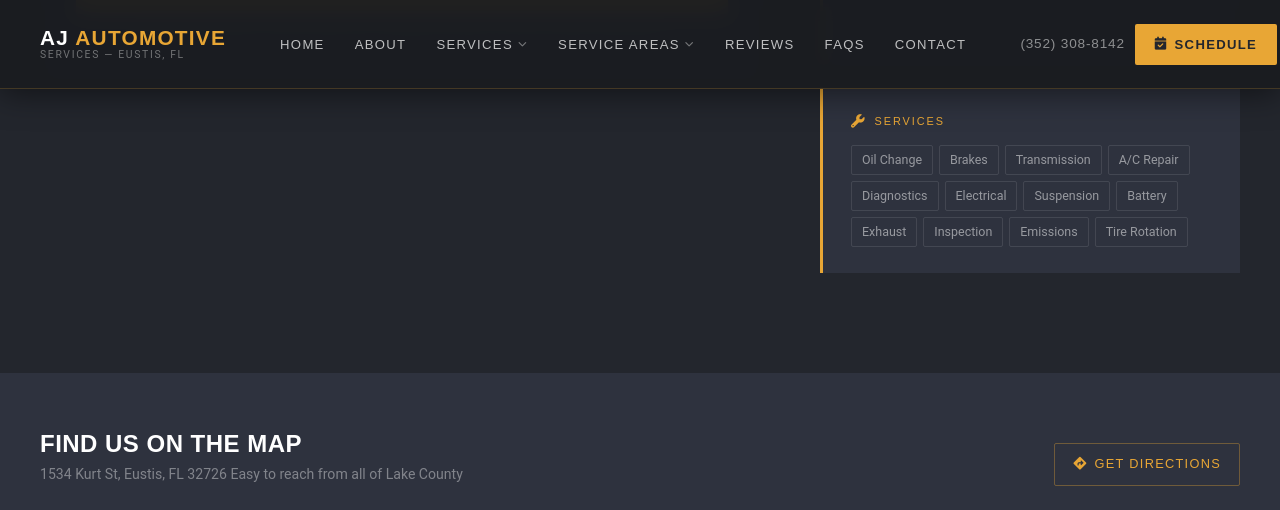
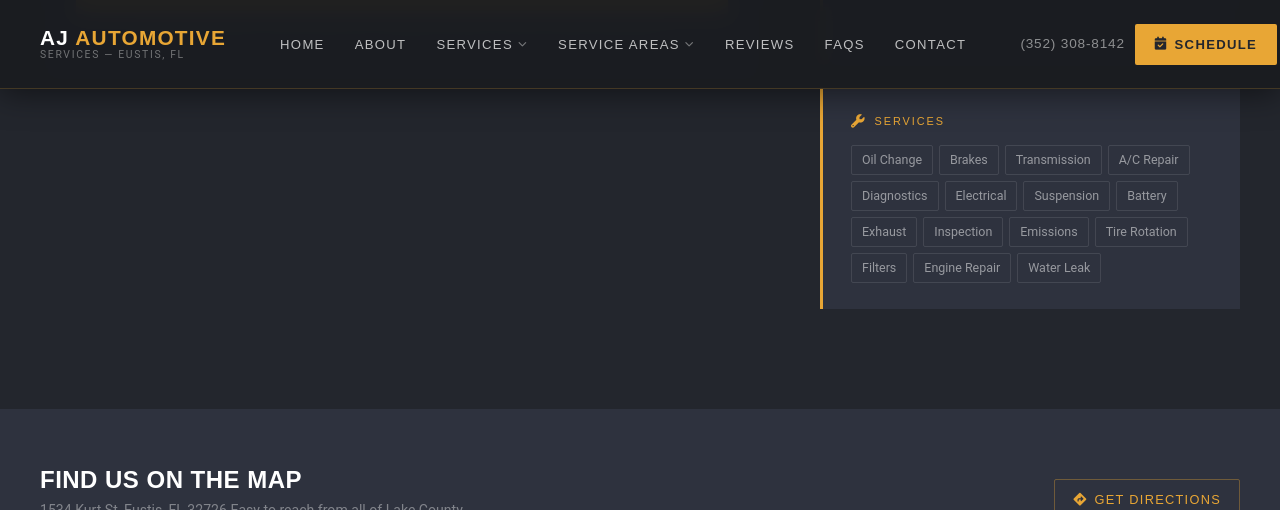
Before and after one commit to JamesBrownR/AJ-Auto-Repair, a Jekyll site: the page built from contact/index.html, in a window 1280 px wide and 900 px high, scrolled down 1234 px, cut to the strip 0-510 px from the top of the window. Built offline with Jekyll 4.4.1, drawn with Linux system fonts in a browser that asks for light colours; nearby versions of some CDN libraries; some web fonts are replaced; library files that are not in the unit come from our copies.

Commit message:
Update index.html

```diff
--- a/contact/index.html
+++ b/contact/index.html
@@ -158,6 +158,9 @@
                                     <option value="fleet">Fleet Maintenance</option>
                                     <option value="motorcycle">Motorcycle / Small Engine</option>
                                     <option value="other">Other</option>
+                                    <option value="air-cabin-filter">Air &amp; Cabin Filter Replacement</option>
+<option value="engine-repair">Engine Repair</option>
+<option value="water-leak">Water Leak Repair</option>
                                 </select>
                             </div>
                         </div>
@@ -219,6 +222,9 @@
                     <a href="/services/vehicle-safety-inspection">Inspection</a>
                     <a href="/services/auto-emissions-testing">Emissions</a>
                     <a href="/services/tire-rotations">Tire Rotation</a>
+                    <a href="/services/air-cabin-filter-replacement">Filters</a>
+<a href="/services/engine-repair">Engine Repair</a>
+<a href="/services/auto-water-leak-repair">Water Leak</a>
                 </div>
             </div>
         </aside>
```
